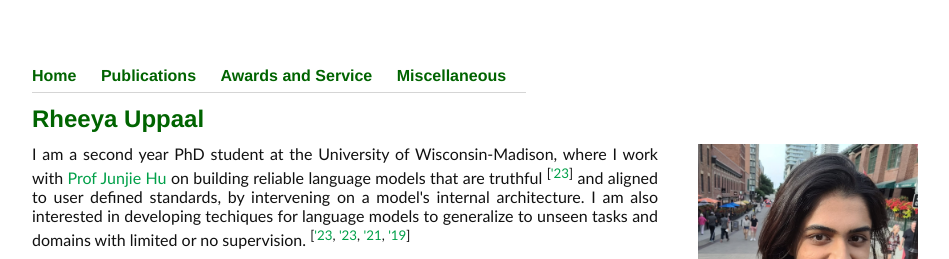
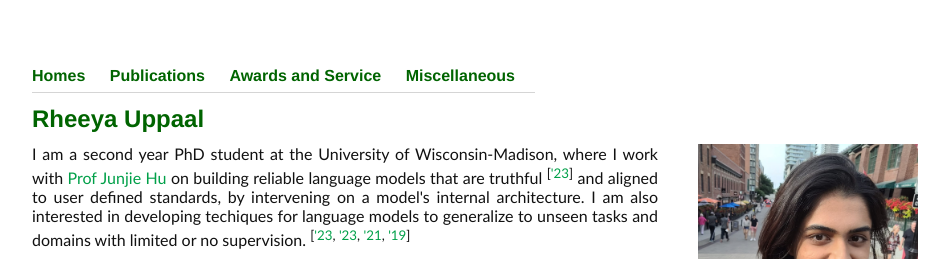
Before and after one commit to Uppaal/Uppaal.github.io, a Jekyll site: the page built from index.html, in a window 1280 px wide. Shown: the top 259 px of the page, without its empty margins (160-1109 px from the left). Built offline with Jekyll 4.4.1, drawn with Linux system fonts in a browser that asks for light colours.

Commit message:
Update default.html

```diff
--- a/_layouts/default.html
+++ b/_layouts/default.html
@@ -10,7 +10,7 @@
 			<div class="heading-line">
 			<nav>
 	    		<ul>
-				<li><a href="/">Home</a></li>
+				<li><a href="/">Homes</a></li>
 			   	<li><a href="/publications.html">Publications</a></li>
 				<li><a href="/awards_service.html">Awards and Service</a></li>
 	    			<li><a href="/misc.html">Miscellaneous</a></li>
```
